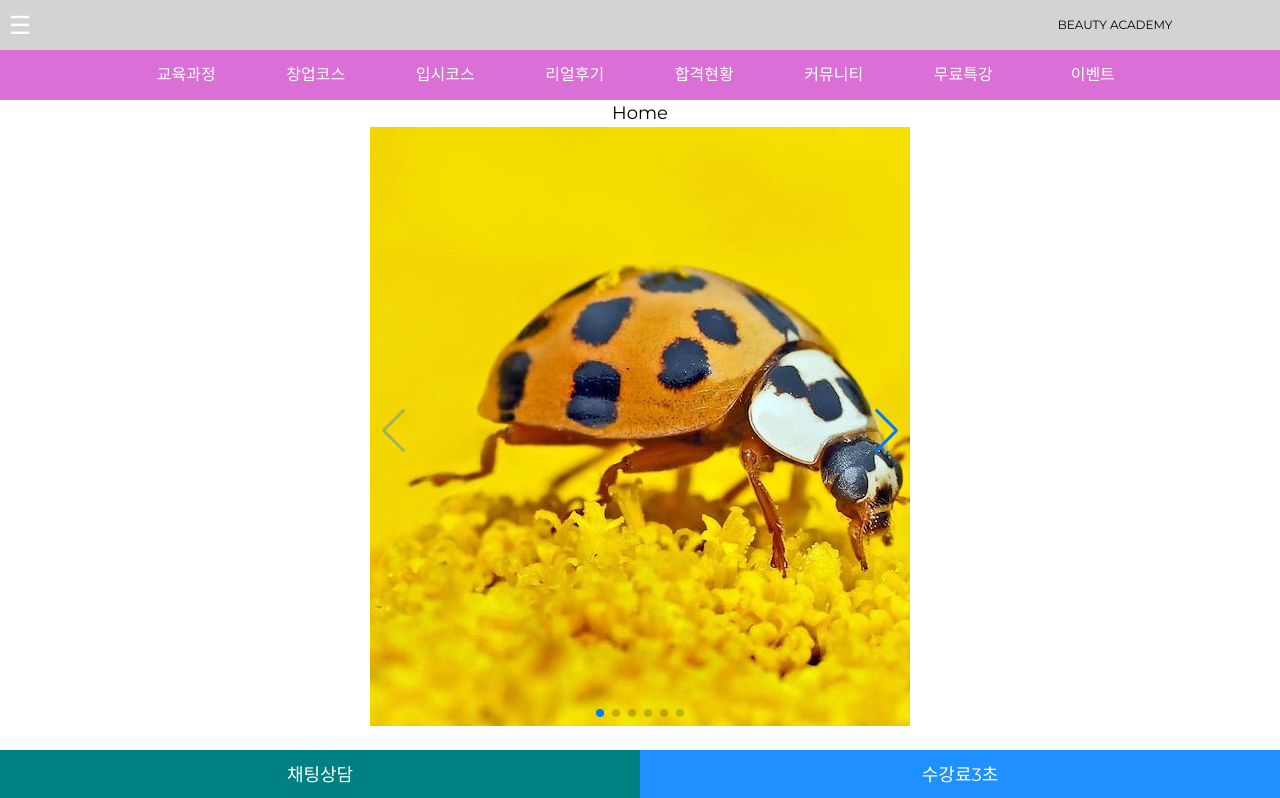
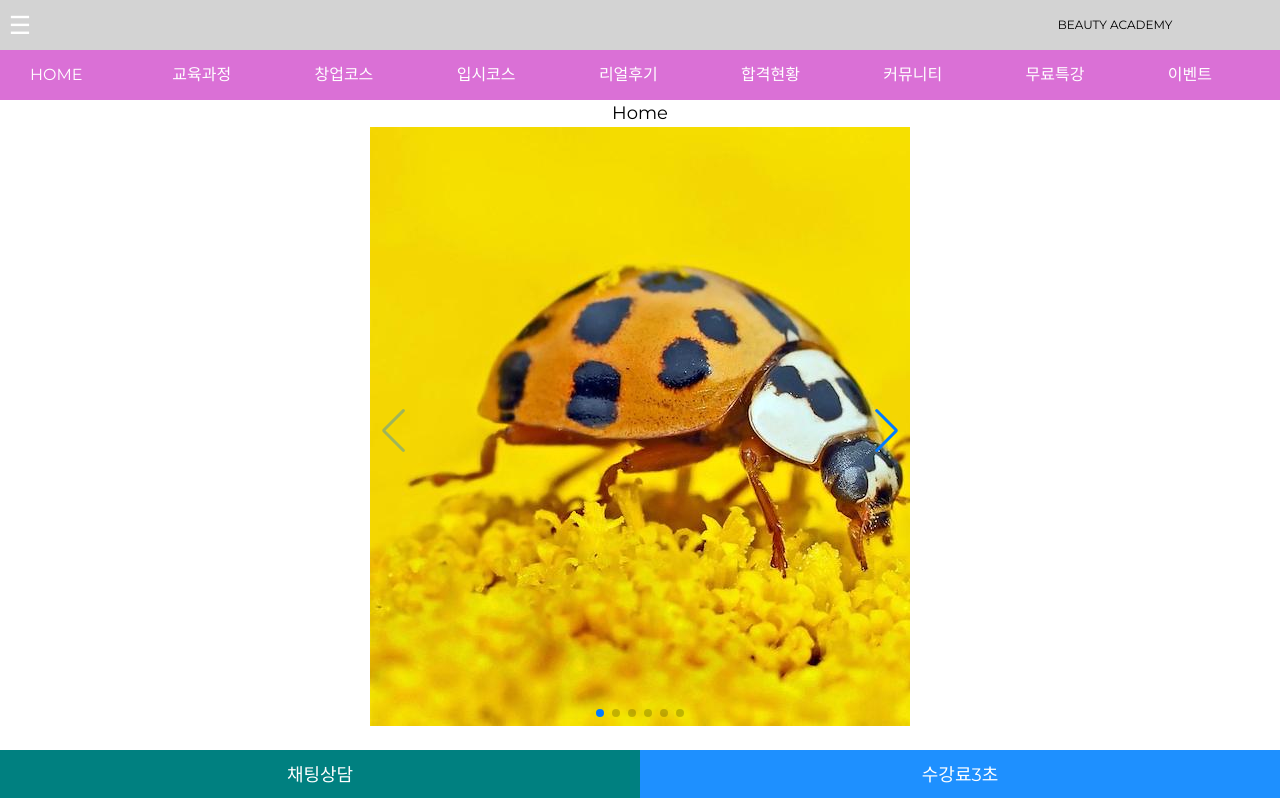
Before and after one commit to zizimoos/beauty-academy, a React (Create React App) app: page / in a window 1280 px wide. Shown: the top 798 px of the page. Built offline with nearby package versions, Linux system fonts and the light colour scheme.

Commit message:
add menuItem file to make objectify

```diff
--- a/src/Components/Carousel/CarouselNaviBar.js
+++ b/src/Components/Carousel/CarouselNaviBar.js
@@ -1,5 +1,6 @@
 import React from "react";
 import styled from "styled-components";
+import { Link } from "react-router-dom";
 import { Navigation, Pagination, Scrollbar, A11y } from "swiper";
 import { Swiper, SwiperSlide } from "swiper/react";
 import "swiper/css";
@@ -8,6 +9,7 @@ import "swiper/css/pagination";
 import "swiper/css/scrollbar";
 import { windowDimensionsStateAtom } from "../../Recoil";
 import { useRecoilValue } from "recoil";
+import navItems from "../NavItems";
 
 const CarouselContainer = styled.div`
   height: 50px;
@@ -19,12 +21,15 @@ const CarouselContainer = styled.div`
   background-color: orchid;
   div {
     display: flex;
-    justify-content: center;
+    justify-content: flex-start;
     align-items: center;
     font-size: 1rem;
     text-align: center;
     background-color: orchid;
     color: white;
+    div:first-child {
+      margin-left: 10px;
+    }
   }
   @media (max-width: 280px) {
     width: 280px;
@@ -40,8 +45,8 @@ function CarouselNaviBar({ width }) {
     <CarouselContainer width={windowDimensions.width}>
       <Swiper
         modules={[Navigation, Pagination, Scrollbar, A11y]}
-        spaceBetween={1}
-        slidesPerView={width > 1279 ? 8 : width > 1023 ? 6 : 4}
+        spaceBetween={0}
+        slidesPerView={width > 1279 ? 9 : width > 1023 ? 6 : 4}
         // navigation
         // pagination={{ clickable: true }}
         // scrollbar={{ draggable: true }}
@@ -49,30 +54,13 @@ function CarouselNaviBar({ width }) {
         //   onSwiper={(swiper) => console.log(swiper)}
         //   onSlideChange={() => console.log("slide change")}
       >
-        <SwiperSlide>
-          <div>교육과정</div>
-        </SwiperSlide>
-        <SwiperSlide>
-          <div>창업코스</div>
-        </SwiperSlide>
-        <SwiperSlide>
-          <div>입시코스</div>
-        </SwiperSlide>
-        <SwiperSlide>
-          <div>리얼후기</div>
-        </SwiperSlide>
-        <SwiperSlide>
-          <div>합격현황</div>
-        </SwiperSlide>
-        <SwiperSlide>
-          <div>커뮤니티</div>
-        </SwiperSlide>
-        <SwiperSlide>
-          <div>무료특강</div>
-        </SwiperSlide>
-        <SwiperSlide>
-          <div>이벤트</div>
-        </SwiperSlide>
+        {navItems.map((item, index) => (
+          <SwiperSlide key={index}>
+            <div>
+              <Link to={item.path}>{item.title}</Link>
+            </div>
+          </SwiperSlide>
+        ))}
       </Swiper>
     </CarouselContainer>
   );
--- /dev/null
+++ b/src/Components/NavItems.js
@@ -0,0 +1,13 @@
+const navItems = [
+  { title: "HOME", path: "/" },
+  { title: "교육과정", path: "/education" },
+  { title: "창업코스", path: "/got-a-job" },
+  { title: "입시코스", path: "/enterance-exam" },
+  { title: "리얼후기", path: "/epilogue" },
+  { title: "합격현황", path: "/" },
+  { title: "커뮤니티", path: "/community" },
+  { title: "무료특강", path: "/special-lecture" },
+  { title: "이벤트", path: "/event" },
+];
+
+export default navItems;
--- a/src/Components/Navbar.js
+++ b/src/Components/Navbar.js
@@ -5,6 +5,7 @@ import { useRecoilValue } from "recoil";
 import { windowDimensionsStateAtom } from "../Recoil";
 import CarouselNaviBar from "./Carousel/CarouselNaviBar";
 // import Logo from "../assets/Logo.png";
+import navItems from "./NavItems";
 
 const NavbarContainer = styled.div`
   height: 50px;
@@ -158,33 +159,16 @@ function Navbar(props) {
               {extendNavbar ? <>&#10005;</> : <> &#9776;</>}
             </HamburgerButton>
             <NavList move={move} extendNavbar={extendNavbar}>
-              <NavbarLink onClick={clickMove} move={move} to="/">
-                Home
-              </NavbarLink>
-              <NavbarLink onClick={clickMove} move={move} to="/education">
-                교육과정
-              </NavbarLink>
-              <NavbarLink onClick={clickMove} move={move} to="/got-a-job">
-                취.창업코스
-              </NavbarLink>
-              <NavbarLink onClick={clickMove} move={move} to="/enterance-exam">
-                입시코스
-              </NavbarLink>
-              <NavbarLink onClick={clickMove} move={move} to="/epilogue">
-                수강생리얼후기
-              </NavbarLink>
-              <NavbarLink onClick={clickMove} move={move} to="/">
-                자격증 합격현황
-              </NavbarLink>
-              <NavbarLink onClick={clickMove} move={move} to="/community">
-                커뮤니티
-              </NavbarLink>
-              <NavbarLink onClick={clickMove} move={move} to="/special-lecture">
-                무료특강
-              </NavbarLink>
-              <NavbarLink onClick={clickMove} move={move} to="/event">
-                이벤트
-              </NavbarLink>
+              {navItems.map((item, index) => (
+                <NavbarLink
+                  key={index}
+                  onClick={clickMove}
+                  move={move}
+                  to={item.path}
+                >
+                  {item.title}
+                </NavbarLink>
+              ))}
             </NavList>
           </LeftNavbarContainer>
           <RightNavbarContainer>
```
